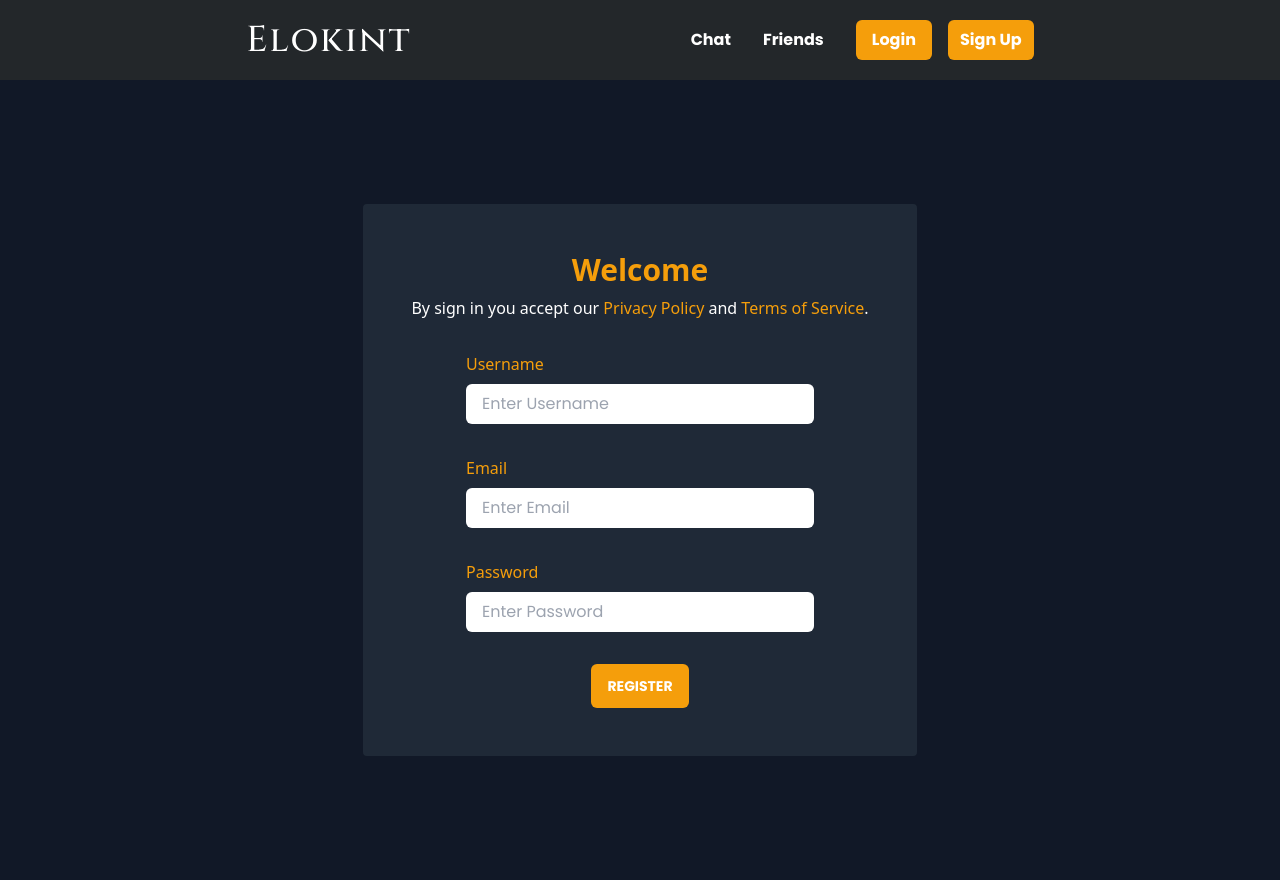
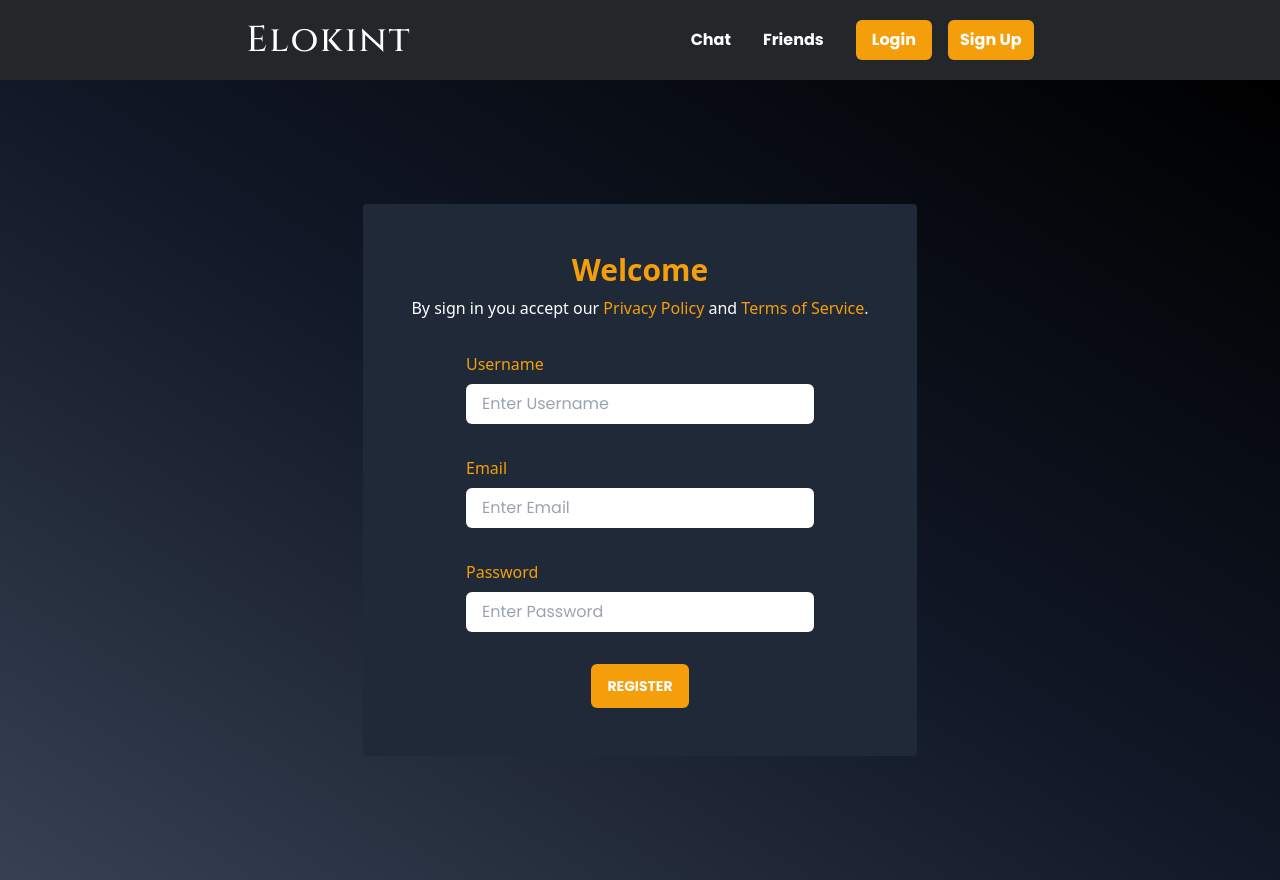
Before and after one commit to k1nho/Elokint, a React (Create React App) app in the folder frontend/: page /register in a window 1280 px wide. Built offline with nearby package versions, Linux system fonts and the light colour scheme; no server answers.

Commit message:
add gradient background to register

```diff
--- a/frontend/src/components/userAuth/Register.tsx
+++ b/frontend/src/components/userAuth/Register.tsx
@@ -52,9 +52,8 @@ export const Register: React.FC<Iprops> = ({ authSetter }) => {
   };
 
   return (
-    <div className="min-h-screen flex flex-col bg-gray-900">
-
-      <div className="flex m-auto flex-col p-3  md:p-6  bg-gray-900 sm:rounded-8 z-10 sm:w-400 w-full items-center">
+    <div className="min-h-screen flex flex-col bg-gradient-to-tr from-gray-700 via-gray-900 to-black">
+      <div className="flex m-auto flex-col p-3  md:p-6  bg-transparent sm:rounded-8 z-10 sm:w-400 w-full items-center">
         <div className="space-y-8 bg-gray-800 rounded p-12">
           <div className="flex gap-2 flex-col items-center text-yellow-500">
             <span className="text-3xl text-primary-100 font-bold">Welcome</span>
```
